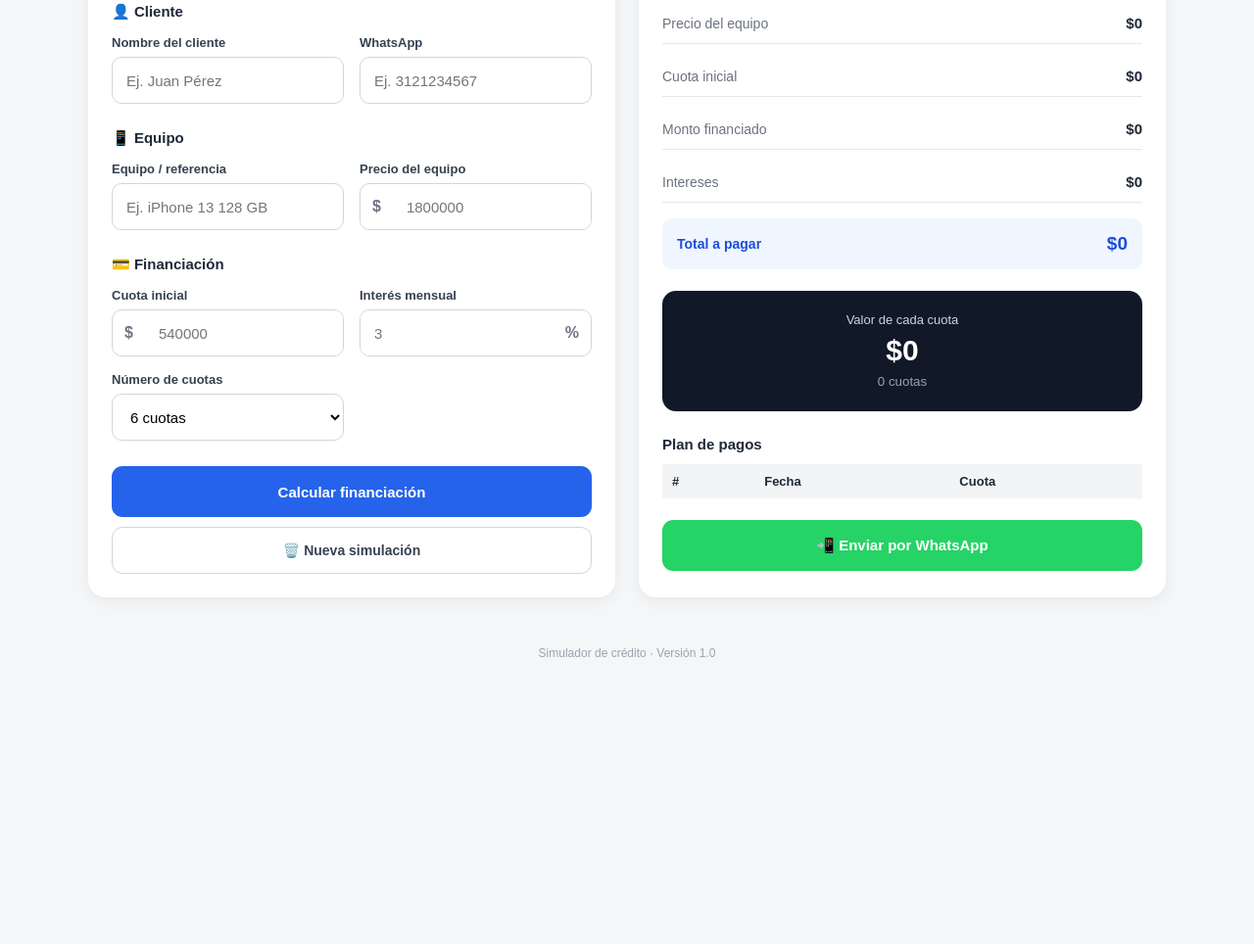
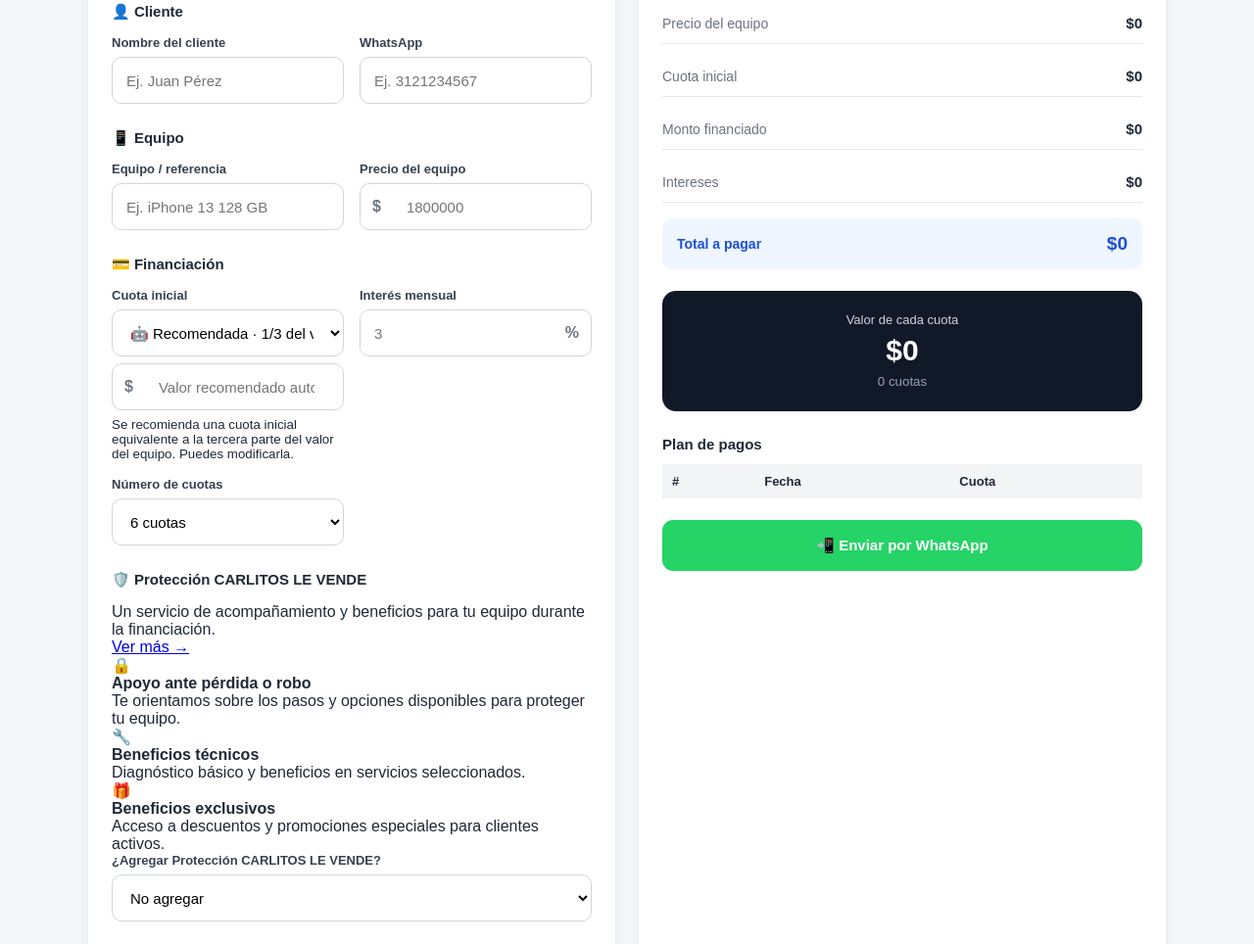
Before and after one commit to jrp06-ux/Simulador-creditos-Carlitos-le-vende, a plain HTML site: page index.html in a window 1280 px wide. Shown: the part 216-1180 px from the top of the page at 98% size. Before the commit the page ends 910 px from the top, so only its background shows below. Drawn offline with Linux system fonts and the light colour scheme.

Commit message:
Refactor index.html with new financing options
Updated the HTML structure and added a protection section with options for initial payment type and benefits.

```diff
--- a/index.html
+++ b/index.html
@@ -16,7 +16,7 @@
         <div class="brand">
 
             <div class="brand-logo">
-            <img src="logo_carlitos.png" alt="Carlitos Le Vende">
+                <img src="logo carlitos.png" alt="Carlitos Le Vende">
             </div>
 
             <div class="brand-info">
@@ -114,19 +114,44 @@
 
                 <div class="form-grid">
 
-                    <div class="input-group">
+                    <div class="input-group inicial-group">
 
-                        <label for="inicial">
+                        <label for="tipoInicial">
                             Cuota inicial
                         </label>
 
+                        <select id="tipoInicial">
+
+                            <option value="terceraParte" selected>
+                                🤖 Recomendada · 1/3 del valor
+                            </option>
+
+                            <option value="pesos">
+                                💵 Valor personalizado ($)
+                            </option>
+
+                            <option value="porcentaje">
+                                📊 Porcentaje (%)
+                            </option>
+
+                        </select>
+
+
                         <div class="money-input">
 
-                            <span>$</span>
+                            <span id="simboloInicial">$</span>
 
-                            <input type="number" id="inicial" placeholder="540000" min="0">
+                            <input type="number" id="inicial" min="0" placeholder="Ingresa el valor">
 
                         </div>
+
+
+                        <small id="ayudaInicial">
+
+                            Se recomienda una cuota inicial equivalente
+                            a la tercera parte del valor del equipo.
+
+                        </small>
 
                     </div>
 
@@ -176,7 +201,152 @@
                 </div>
 
             </div>
+            <!-- PROTECCIÓN CARLITOS LE VENDE -->
 
+            <div class="section protection-section">
+
+                <div class="protection-header">
+
+                    <div>
+
+                        <h3>🛡️ Protección CARLITOS LE VENDE</h3>
+
+                        <p>
+                            Un servicio de acompañamiento y beneficios
+                            para tu equipo durante la financiación.
+                        </p>
+
+                    </div>
+
+                    <a href="proteccion.html" class="btn-ver-mas">
+                        Ver más →
+                    </a>
+
+                </div>
+
+
+                <div class="protection-content">
+
+                    <div class="protection-benefits">
+
+                        <div class="benefit">
+
+                            <span>🔒</span>
+
+                            <div>
+
+                                <strong>
+                                    Apoyo ante pérdida o robo
+                                </strong>
+
+                                <p>
+                                    Te orientamos sobre los pasos y opciones
+                                    disponibles para proteger tu equipo.
+                                </p>
+
+                            </div>
+
+                        </div>
+
+
+                        <div class="benefit">
+
+                            <span>🔧</span>
+
+                            <div>
+
+                                <strong>
+                                    Beneficios técnicos
+                                </strong>
+
+                                <p>
+                                    Diagnóstico básico y beneficios en
+                                    servicios seleccionados.
+                                </p>
+
+                            </div>
+
+                        </div>
+
+
+                        <div class="benefit">
+
+                            <span>🎁</span>
+
+                            <div>
+
+                                <strong>
+                                    Beneficios exclusivos
+                                </strong>
+
+                                <p>
+                                    Acceso a descuentos y promociones
+                                    especiales para clientes activos.
+                                </p>
+
+                            </div>
+
+                        </div>
+
+                    </div>
+
+
+                    <div class="protection-info">
+
+                        <div class="input-group">
+
+                            <label for="proteccion">
+
+                                ¿Agregar Protección CARLITOS LE VENDE?
+
+                            </label>
+
+
+                            <select id="proteccion">
+
+                                <option value="no">
+                                    No agregar
+                                </option>
+
+                                <option value="si">
+                                    Sí, agregar protección
+                                </option>
+
+                            </select>
+
+                        </div>
+
+
+                        <div class="input-group protection-price" id="proteccionPrecioContainer">
+
+                            <label for="valorProteccion">
+
+                                Valor mensual del servicio
+
+                            </label>
+
+
+                            <div class="money-input">
+
+                                <span>$</span>
+
+                                <input type="number" id="valorProteccion" value="20000" min="0">
+
+                            </div>
+
+
+                            <small>
+                                El valor se distribuirá entre las cuotas
+                                correspondientes al periodo de financiación.
+                            </small>
+
+                        </div>
+
+                    </div>
+
+                </div>
+
+            </div>
 
             <button class="btn-primary" id="calcularBtn">
                 Calcular financiación
```
Lines whose indentation alone changed are shown as unchanged.
